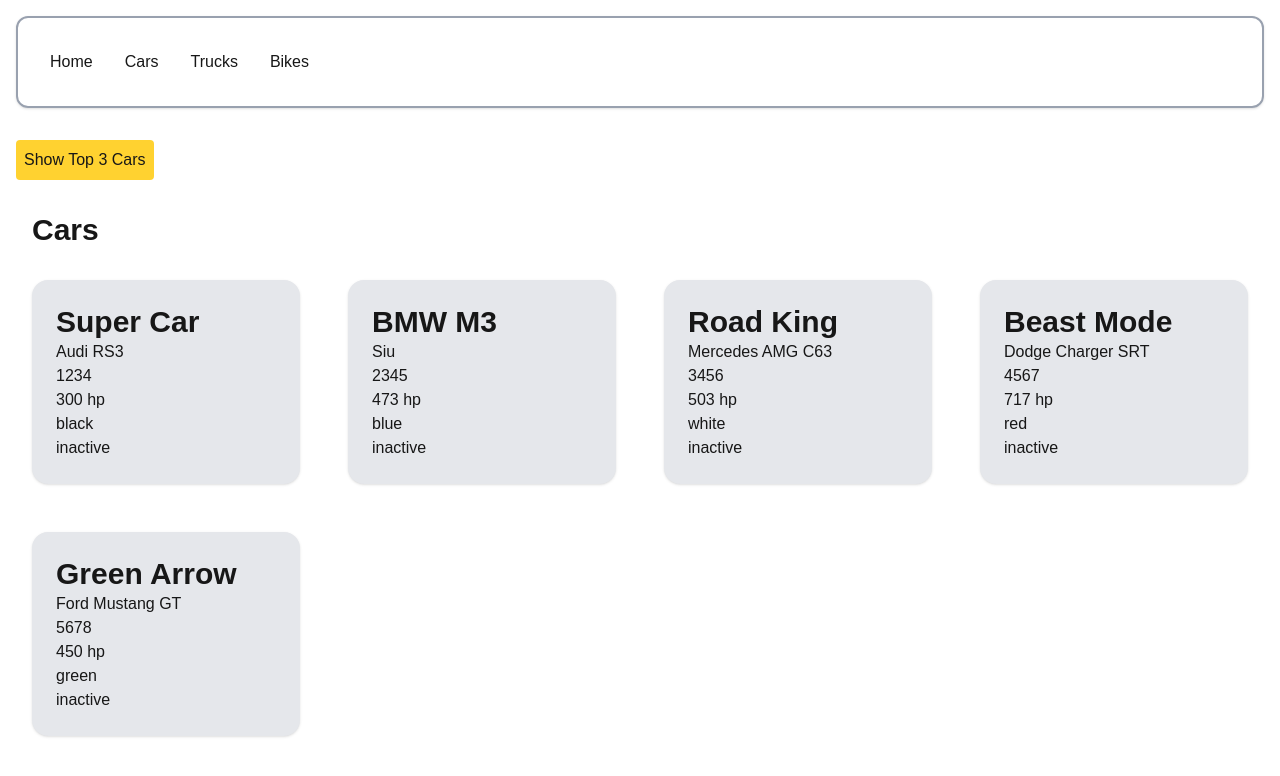
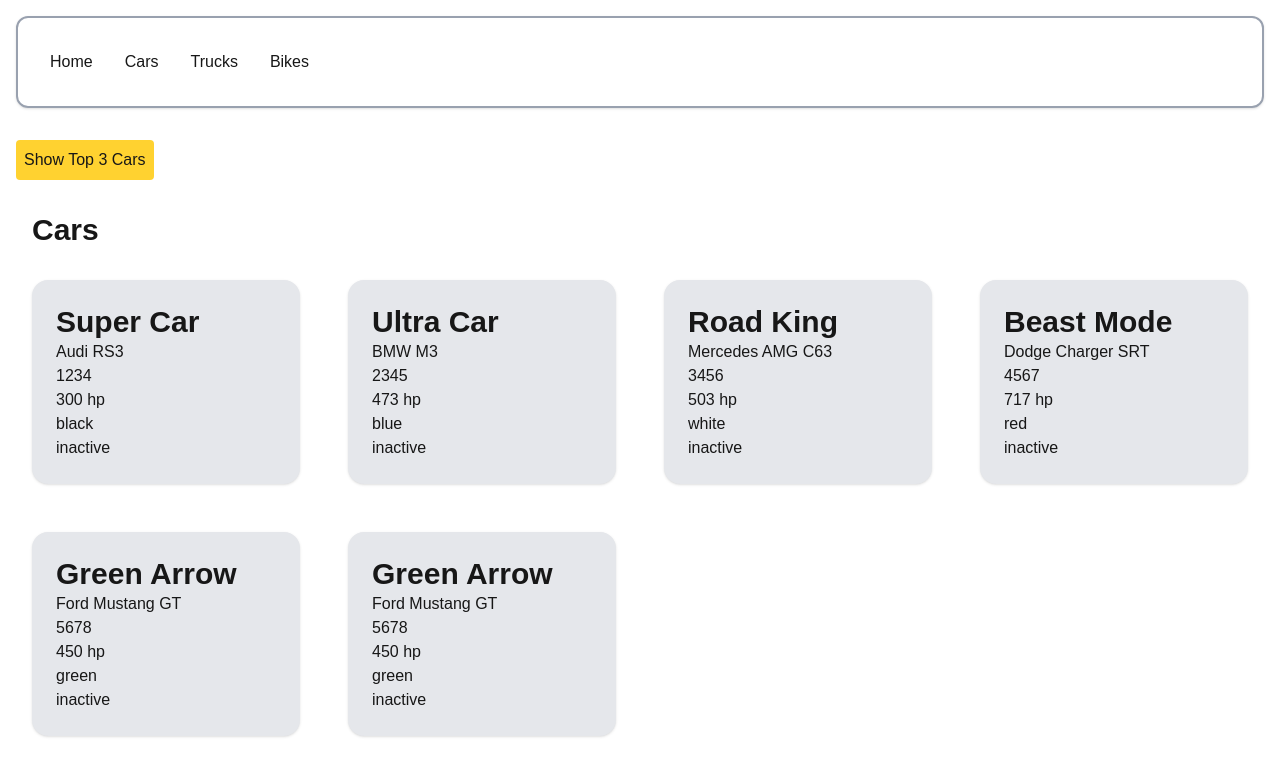
Before and after one commit to RadSrb/react_next, a Next.js app: page /cars in a window 1280 px wide. Shown: the top 776 px of the page. Built offline with nearby package versions, Linux system fonts and the light colour scheme.

Commit message:
new car importet

```diff
--- a/app/cars/page.tsx
+++ b/app/cars/page.tsx
@@ -16,8 +16,8 @@
     },
   },
   {
-    name: "BMW M3",
-    type: "Siu",
+    name: "Ultra Car",
+    type: "BMW M3",
     color: "blue",
     motor: {
       serial: 2345,
@@ -51,6 +51,15 @@
       hp: 450,
     },
   },
+  {
+    name: "Green Arrow",
+    type: "Ford Mustang GT",
+    color: "green",
+    motor: {
+      serial: 5678,
+      hp: 450,
+    },
+  }
 ];
 
 export default function Page({ }: Props) {
```
